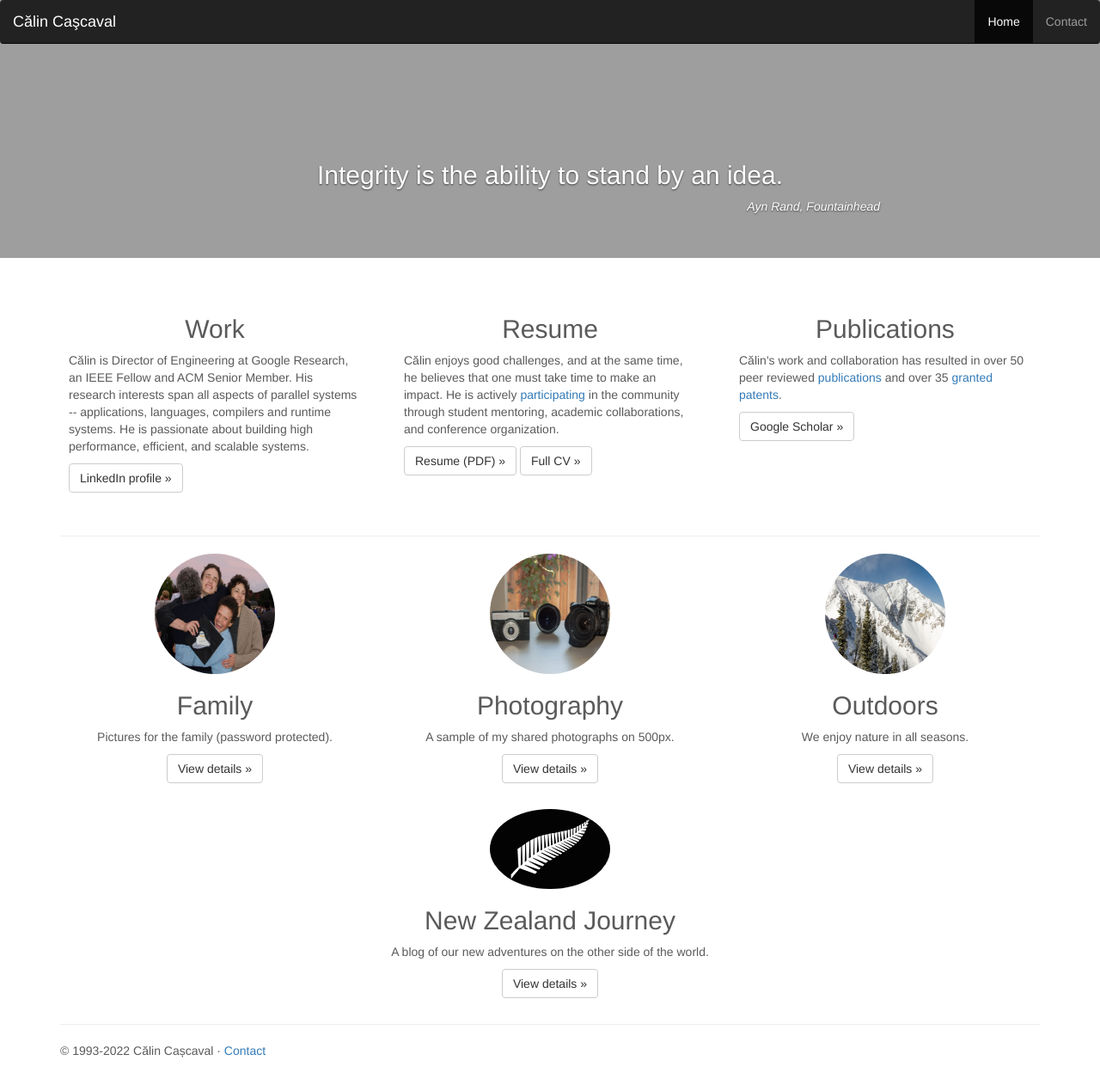
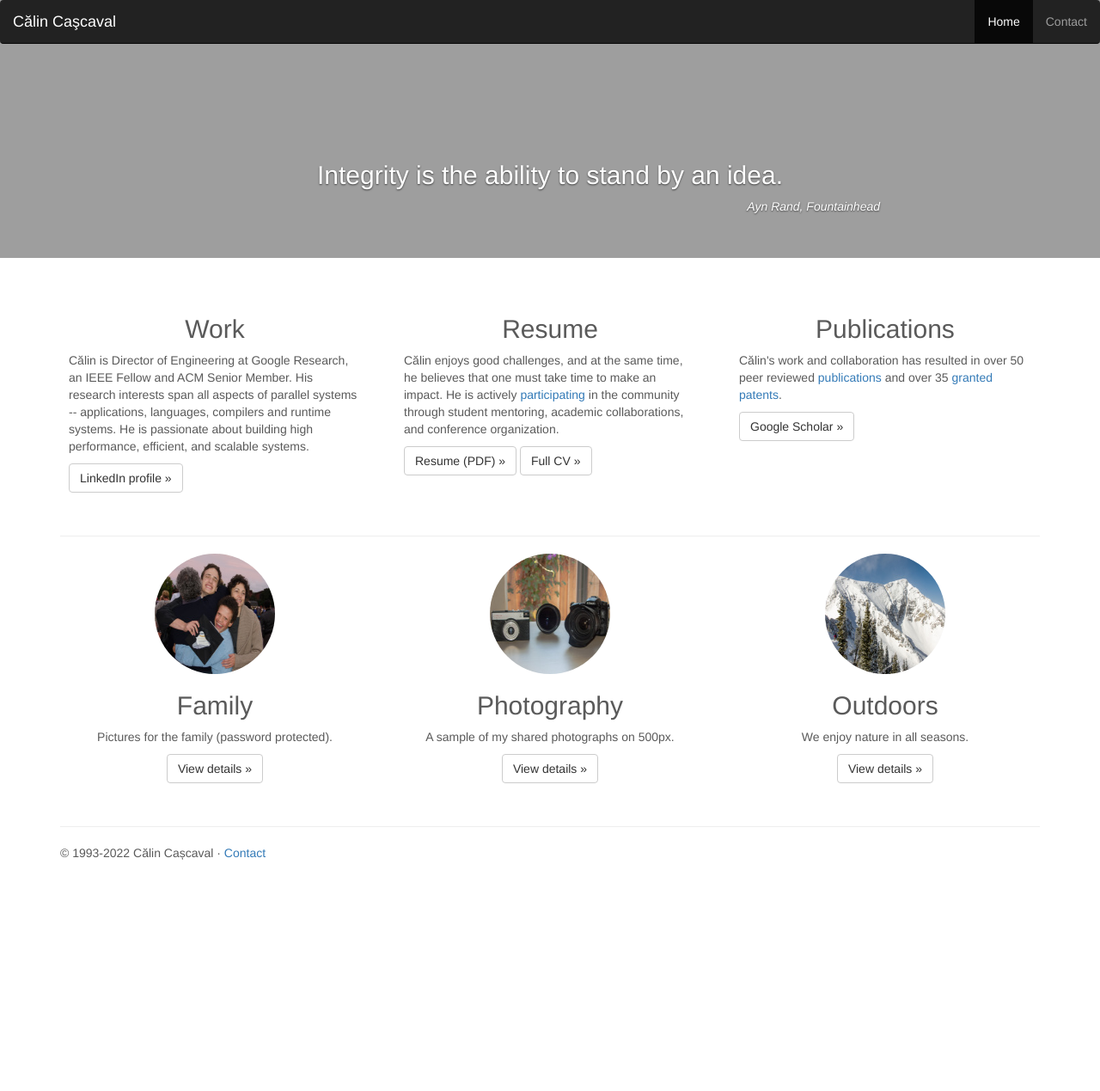
Before and after one commit to cc10512/cc10512.github.io, a Jekyll site: the page built from calin/index.html, in a window 1280 px wide and 1282 px high. Shown: the top 1269 px of the window at 86% size. Built offline with Jekyll 4.4.1, drawn with Linux system fonts in a browser that asks for light colours; nearby versions of some CDN libraries.

Commit message:
permissions, permissions

```diff
--- a/calin/index.html
+++ b/calin/index.html
@@ -23,7 +23,7 @@
       crossorigin="anonymous">
     -->
     <!-- Custom styles for this template -->
-    <link href="/assets/css/header.css" rel="stylesheet">
+    <link href="{{ "calin/header.css" | relative_url }}" rel="stylesheet">
   </head>
 
   <body>
@@ -130,6 +130,7 @@
         </div><!-- /.col-md-4 -->
       </div><!-- /.row -->
 
+<!--
       <div class="row">
         <div class="col centered">
           <p><a href="https://en.wikipedia.org/wiki/Silver_fern_flag#/media/File:Silver_fern_flag.svg">
@@ -144,6 +145,7 @@
           <p class="centered"><a class="btn btn-default" href="calin/blog.html" role="button">View details &raquo;</a></p>
         </div>
       </div>
+-->
 
       <hr class="featurette-divider">
       <footer>
```
Also changed, not shown: calin/header.css (renamed from assets/css/header.css).
